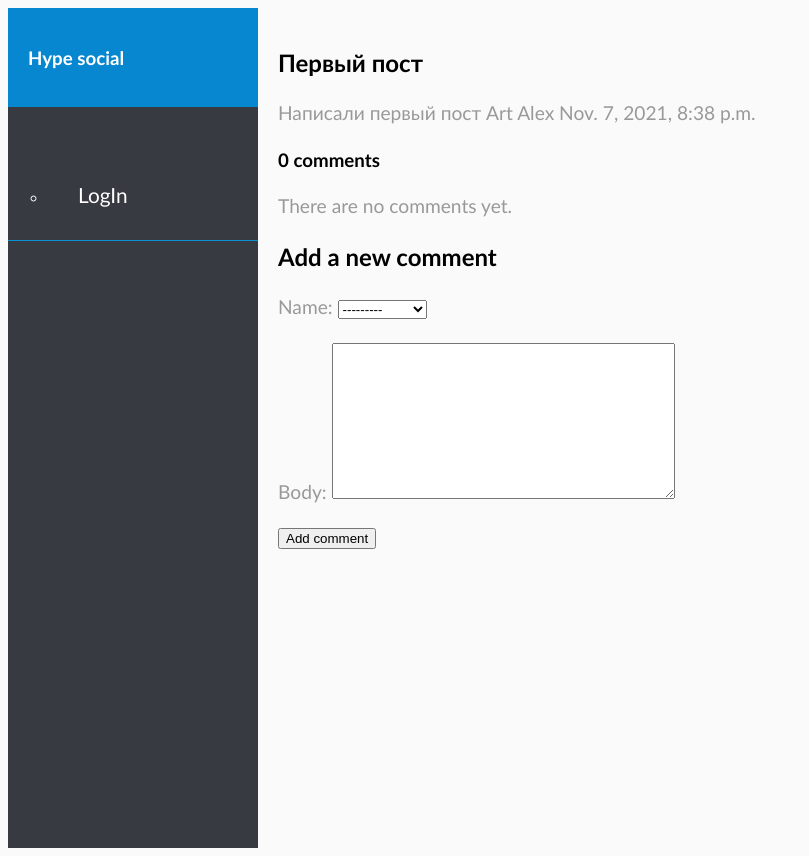
After one commit to AlexCorvis93/HypeSoc, a Django app: page /profile/1/ in a window 1280 px wide. The commit adds this page. Shown: the whole page, without its empty margins (0-809 px from the left). Run offline with Django 3.2, Linux system fonts and the light colour scheme; data comes from the database, SQL or seed files in the repository; both versions use the stored data as it was after the commit.

Commit message:
Add comment, create post form, add pagination.

```diff
--- a/hype/hype/settings.py
+++ b/hype/hype/settings.py
@@ -142,6 +142,8 @@ LOGOUT_REDIRECT_URL = '/'
 
 #default settings for rest_framework"
 REST_FRAMEWORK = {
+    'DEFAULT_PAGINATION_CLASS':'rest_framework.pagination.PageNumberPagination',
+    'PAGE_SIZE': 5,
     'DEFAULT_RENDER_CLASSES': (
     'rest_framework.renderers.TemplateHTMLRenderer'
     'rest_framework.renderers.JSONRenderer',
@@ -151,7 +153,7 @@ REST_FRAMEWORK = {
     'DEFAULT_AUTHENTICATION_CLASSES': [
         'rest_framework.authentication.BasicAuthentication',
         'rest_framework.authentication.SessionAuthentication',
-    ]
+    ],
 
 }
 
--- a/hype/hype/urls.py
+++ b/hype/hype/urls.py
@@ -17,14 +17,15 @@ from django.contrib import admin
 from django.urls import path, include
 from django.conf import settings
 from django.conf.urls.static import static
+from django.conf.urls import url
 
 urlpatterns = [
+
     path('', include('user.urls')),
     path('admin/', admin.site.urls),
     path('api-auth/', include('rest_framework.urls')),
     path('accounts/', include('django.contrib.auth.urls')),
-    path('profile/', include('user.urls'), name='profile'),
-    path('profile_post/', include('user.urls'))
+    path('api/', include('user.urls'))
 
 ]
 
--- a/hype/user/admin.py
+++ b/hype/user/admin.py
@@ -5,4 +5,4 @@ from .models import *
 admin.site.register(Profile)
 admin.site.register(Post)
 admin.site.register(Follower)
-admin.site.register(SocialLink)
+admin.site.register(Comment)
--- /dev/null
+++ b/hype/user/forms.py
@@ -0,0 +1,16 @@
+from.models import Post, Comment
+from django import forms
+
+
+class CreatePostForm(forms.ModelForm):
+    """POST"""
+    class Meta:
+        model = Post
+        fields = ('title', 'text', 'category', 'public_time', 'author')
+
+
+class CreateCommentForm(forms.ModelForm):
+    """COMMENT"""
+    class Meta:
+        model =Comment
+        fields = ('name', 'body')
--- a/hype/user/models.py
+++ b/hype/user/models.py
@@ -5,11 +5,11 @@ from django.contrib.auth.models import User
 
 
 class Profile(models.Model):
-    """show user profile"""
+    """show and create user profile"""
     class Meta:
         db_table = "профиль"
 
-    login = models.OneToOneField(User, on_delete=models.CASCADE, verbose_name='user_login', unique=True, default='')
+    login = models.OneToOneField(User, on_delete=models.CASCADE, unique=True, verbose_name='login_user', default='')
     name = models.CharField(max_length=90,  default='')
     last_name = models.CharField(max_length=90,  default='')
     date_birth = models.DateField(max_length=9)
@@ -28,18 +28,16 @@ class Profile(models.Model):
 
 class Post(models.Model):
     """custom post"""
-    class Meta:
-        db_table = "пост"
-
     Category_choices = [
         (1, 'Art'),
         (2, 'business'),
         (3, 'science ')
     ]
+
     title = models.CharField(max_length=140)
     text = models.TextField(verbose_name='text')
     category = models.PositiveSmallIntegerField('category', choices=Category_choices)
-    author = models.ForeignKey(User, default='', on_delete=models.CASCADE)
+    author = models.ForeignKey(User, on_delete=models.CASCADE)
     public_time = models.DateTimeField(default=timezone.now)
 
     @property
@@ -51,19 +49,27 @@ class Post(models.Model):
         return self.title
 
 
-class SocialLink(models.Model):
-    '''link for social'''
-    user = models.ForeignKey(Profile, on_delete=models.CASCADE, related_name='social_links')
-    link = models.URLField(max_length=180)
-
-    def __str__(self):
-        return f'{self.user}'
-
 
 class Follower(models.Model):
 
-    user = models.ForeignKey(Profile, on_delete=models.CASCADE, related_name='owner')
-    subscriber = models.ForeignKey(Profile, on_delete=models.CASCADE, related_name='subscribers')
+    user = models.ForeignKey(User, on_delete=models.CASCADE, related_name='owner')
+    subscriber = models.ForeignKey(User, on_delete=models.CASCADE, related_name='subscribers')
 
     def __str__(self):
         return f'{self.subscriber} is followed by {self.user}'
+
+
+class Comment(models.Model):
+    """COMMENTS"""
+    post = models.ForeignKey(Post, related_name='comments', on_delete=models.CASCADE)
+    name = models.ForeignKey(Profile, on_delete=models.CASCADE)
+    body = models.TextField(max_length='200')
+    created = models.DateTimeField(auto_now_add=True)
+    updated = models.DateTimeField(auto_now=True)
+    active = models.BooleanField(default=True)
+
+    class Meta:
+        ordering = ('created',)
+
+    def __str__(self):
+        return 'Comment by {} on {}'.format(self.name, self.post)
--- a/hype/user/static/css/main.css
+++ b/hype/user/static/css/main.css
@@ -1,12 +1,12 @@
 @import "https://fonts.googleapis.com/css?family=Poppins:300,400,500,600,700";
 body {
-    font-family: 'Poppins', sans-serif;
+    font-family: "Gill Sans", sans-serif;
     background: #fafafa;
 }
 
 p {
-    font-family: 'Poppins', sans-serif;
-    font-size: 1.1em;
+    font-family: "Gill Sans", sans-serif;
+    font-size: 1.2em;
     font-weight: 300;
     line-height: 1.7em;
     color: #999;
@@ -57,7 +57,7 @@ a:focus {
     max-width: 250px;
     background: #383a42;
     color: #fff;
-    transition: all 0.3s;
+    transition: all 0.5s;
 }
 
 #sidebar.active {
@@ -109,7 +109,7 @@ a[data-toggle="collapse"] {
 }
 
 ul ul a {
-    font-size: 0.5em !important;
+    font-size: 1.3em !important;
     padding-left: 30px !important;
     background: #383a42;
 }
@@ -120,7 +120,7 @@ ul.CTAs {
 
 ul.CTAs a {
     text-align: center;
-    font-size: 0.9em !important;
+    font-size: 0.3em !important;
     display: block;
     border-radius: 5px;
     margin-bottom: 5px;
--- a/hype/user/static/css/profile.css
+++ b/hype/user/static/css/profile.css
@@ -14,7 +14,7 @@ body{
 .progress .progress-bar {
     height: 6px;
     background: #363333;
-    border-radius: 10px;
+    border-radius: 16px;
 }
 
 .progress .progress-bar-title {
@@ -31,7 +31,7 @@ body{
     color: #888888;
     top: -30px;
     font-weight: 600;
-    font-size: 14px;
+    font-size: 12px;
 }
 .media {
     display: -webkit-box;
--- /dev/null
+++ b/hype/user/templates/user/post_detail.html
@@ -0,0 +1,45 @@
+{% extends "user/posts.html" %}
+<html lang="en">
+<head>
+    <meta charset="UTF-8">
+    <title>Post</title>
+</head>
+{% block content %}
+<body>
+{% if post %}
+<h2>{{post.title}}</h2>
+<P>{{post.text}}
+   {{post.get_category_display}}
+   {{post.author}}
+   {{post.public_time}}
+</P>
+{% endif %}
+{% with comments.count as total_comments %}
+    <h3>
+        {{ total_comments }} comment{{ total_comments|pluralize }}
+    </h3>
+{% endwith %}
+{% for comment in comments %}
+    <div class="comment">
+        <p class="info">
+            Comment {{ forloop.counter }} by {{ comment.name }}
+            {{ comment.created }}
+        </p>
+        {{ comment.body|linebreaks }}
+    </div>
+{% empty %}
+    <p>There are no comments yet.</p>
+{% endfor %}
+{% if new_comment %}
+    <h2>Your comment has been added.</h2>
+{% else %}
+    <h2>Add a new comment</h2>
+    <form method="post">
+        {% csrf_token %}
+        {{ form_comments.as_p }}
+        <p><input type="submit" value="Add comment"></p>
+    </form>
+{% endif %}
+</body>
+{% endblock %}
+</html>
--- a/hype/user/templates/user/posts.html
+++ b/hype/user/templates/user/posts.html
@@ -28,12 +28,15 @@
                         <li>
                             <a href="/">News</a>
                         </li>
+                        <li>
+                            <a href="/profile/new_post/">Create new post</a>
+                        </li>
                     </ul>
                 </li>
                 <li>
                     <a href="#">About</a>
                 </li>
-                <li><a href="{% url 'logout' %}">Log out</a></li>
+                <li><a href="/accoutns/login/">Log out</a></li>
 
             </ul>
 
@@ -54,7 +57,7 @@
         <div id="content">
          {% block content %}
 
-             {% for post in Posts %}
+             {% for post in object_list %}
               {% for profile in prof %}
             {% if profile.login == post.author %}
             <h2>{{post.title}}</h2>
@@ -63,11 +66,14 @@
                 <img src="{{MEDIA_URL}}{{ profile.ava.url }}" width='30' height='30'></p>
              {{post.public_time}}
             </a>
-            <p>{{post.category}}
+            <p>{{post.get_category_display}}
+
+            <h4><a href="{% url 'post_detail' pk=post.pk %}">Comments</a></h4>
             <div class="line"></div>
              {% endif %}
              {% endfor %}
             {% endfor %}
+            {% include "user/paginator.html" with page=page_obj %}
     </div>
 </div>
 {% endblock %}
--- a/hype/user/templates/user/profile.html
+++ b/hype/user/templates/user/profile.html
@@ -74,7 +74,6 @@
       </div>
       {% endfor %}
 {% endif %}
-
     {% endblock %}
     </div>
   </body>
--- a/hype/user/urls.py
+++ b/hype/user/urls.py
@@ -1,12 +1,11 @@
-from django.urls import path
-from rest_framework.urlpatterns import format_suffix_patterns
-from . import views
-from rest_framework import routers
+from django.urls import path, include
+from .views import *
+
+urlpatterns = [
+   path('profile/', ShowProfile.as_view(), name='profile'),#personal page
+   path('', ShowPosts.as_view(), name='main'),#main page
+   path('profile/new_post/', post_new, name='new_post'),# create post page
+   path('profile/<int:pk>/', post_detail, name='post_detail')# post detail page
 
 
-urlpatterns = [
-    path('profile/', views.ShowProfile.as_view()),
-    path('', views.ShowPost.as_view()),
-    # path('profile_post/', views.ShowPersonPost.as_view()),
 ]
-urlpatterns = format_suffix_patterns(urlpatterns)
--- a/hype/user/views.py
+++ b/hype/user/views.py
@@ -1,47 +1,65 @@
-from django.shortcuts import render
-from django.core.paginator import Paginator, EmptyPage, PageNotAnInteger
+
 from rest_framework.renderers import TemplateHTMLRenderer
 from rest_framework.views import APIView
 from rest_framework.permissions import IsAuthenticated
 from .models import Profile, Post
-from .serializers import ProfileSerializer, PostSerializer
 from rest_framework.response import Response
+from django.shortcuts import get_object_or_404, redirect, render
+from .forms import CreateCommentForm, CreatePostForm
+from django.views.generic import ListView
+
+
+def post_detail(request, pk):
+    """COMMENTS"""
+    post = get_object_or_404(Post, pk=pk)
+    comments = post.comments.filter(active=True)
+    if request.method == 'POST':
+        form = CreateCommentForm(request.POST)
+        if form.is_valid():
+            new_comment = form.save(commit=False)
+            new_comment.post = post
+            new_comment.save()
+    else:
+        form = CreateCommentForm()
+    return render(request, 'user/post_detail.html', {'post': post, 'comments': comments, 'form_comments': form})
+
+
+
+def post_new(request):
+    """CREATE POST"""
+    if request.method == "POST":
+        form = CreatePostForm(request.POST)
+        if form.is_valid():
+            post = form.save(commit=False)
+            post.save()
+            return redirect('post_detail', pk=post.pk)
+    else:
+        form = CreatePostForm()
+    return render(request, 'user/create_post.html', {'form': form})
+
+
+
+class ShowPosts(ListView):
+    """SHOW POSTS in main page"""
+    model = Post
+    paginate_by = 3
+    context_object_name = 'post'
+    template_name = 'user/posts.html'
+
+    def get_context_data(self, *, object_list=None, **kwargs):
+        context = super(ShowPosts, self).get_context_data(**kwargs)
+        context['prof'] = Profile.objects.all()
+        return context
 
 
 class ShowProfile(APIView):
+        """SHOW PERSONAL PAGE"""
         permission_classes = [IsAuthenticated]
         queryset = Profile.objects.all()
         renderer_classes = [TemplateHTMLRenderer]
-        serializer_class = ProfileSerializer
         template_name = 'user/profile.html'
 
         def get(self, request):
             queryset = Profile.objects.all().filter(login=request.user)
             cont = Post.objects.all().filter(author=request.user)
             return Response({'profiles': queryset, 'post': cont})
-
-
-class ShowPost(APIView):
-    queryset = Post.objects.all()
-    serializer_class = PostSerializer
-    renderer_classes = [TemplateHTMLRenderer]
-    template_name = 'user/posts.html'
-
-
-    def get(self, request):
-        queryset = Post.objects.all()
-        cont = Profile.objects.all()
-        return Response({'Posts': queryset, 'prof': cont})
-
-
-
-# class ShowPersonPost(APIView):
-#     queryset = Post.objects.all()
-#     serializer_class = PostSerializer
-#     renderer_classes = [TemplateHTMLRenderer]
-#     template_name = 'user/profile.html'
-#
-#
-#     def get(self, request):
-#         queryset = Post.objects.all().filter(author=request.user)
-#         return Response({'post': queryset})
```
Also changed, not shown: hype/user/serializers.py (+24 -2 lines), hype/user/templates/user/create_post.html (added, +18 -0 lines), hype/user/templates/user/paginator.html (added, +22 -0 lines), hype/db.sqlite3 (added), hype/user/migrations/__init__.py (deleted).
